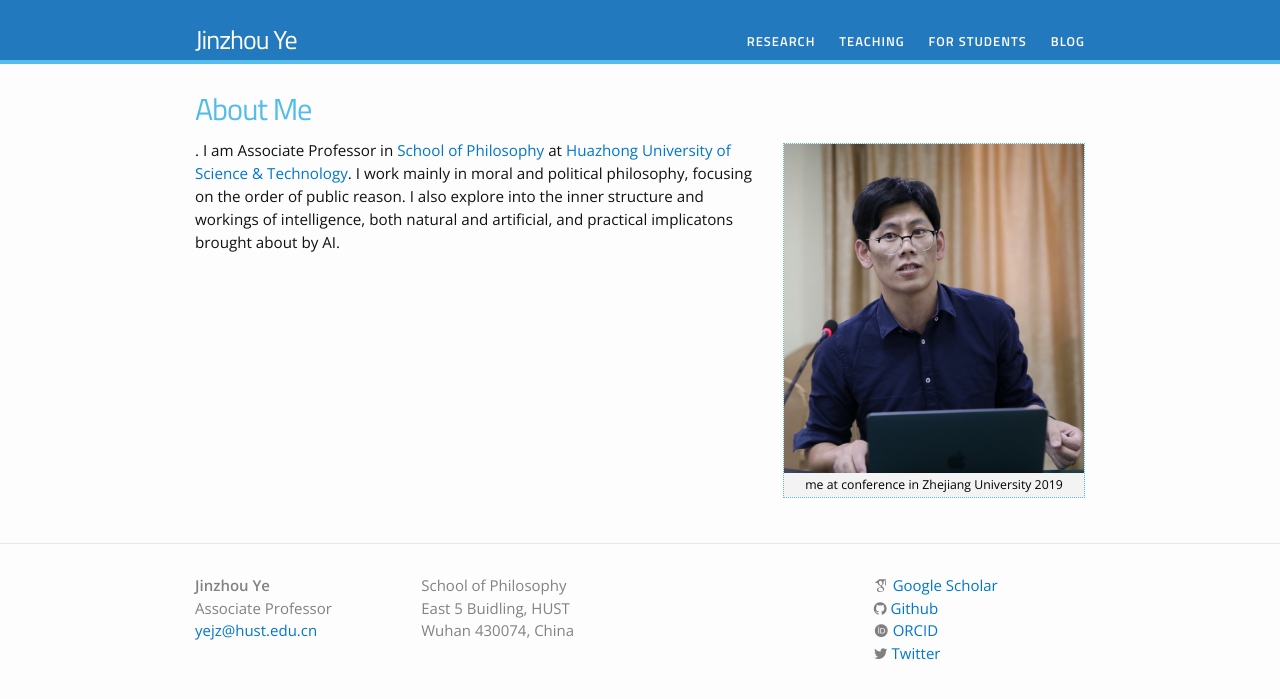
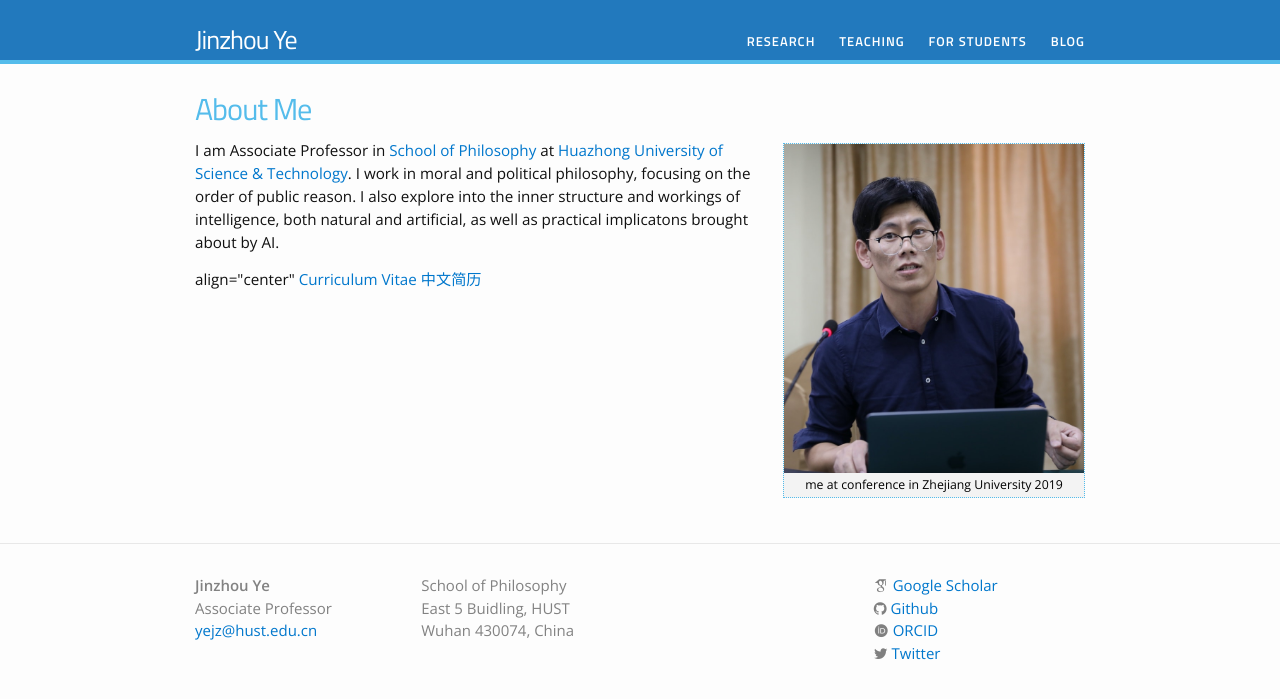
Before and after one commit to yejzh/yejzh.github.io, a Jekyll site: the page built from index.html, in a window 1280 px wide. Shown: the top 699 px of the page. Built offline with Jekyll 4.4.1, drawn with Linux system fonts in a browser that asks for light colours; nearby versions of some CDN libraries; some web fonts are replaced.

Commit message:
Update index.html

```diff
--- a/index.html
+++ b/index.html
@@ -8,9 +8,12 @@ layout: default
 <h1>About Me</h1>
 
 	{% include image.html url="/images/moi@2019.jpg" caption="me at conference in Zhejiang University 2019" width=300 align="right" %}
-	<p>. I am Associate Professor in <a href="http://phil.hust.edu.cn/english/Home.htm" target="_blank">School of Philosophy</a> at <a href="http://english.hust.edu.cn" target="_blank">Huazhong University of Science &amp; Technology</a>.
-	I work mainly in moral and political philosophy, focusing on the order of public reason. I also explore into the inner structure and workings of intelligence, both natural and artificial, and practical implicatons brought about by AI.</p>
-
+	<p>I am Associate Professor in <a href="http://phil.hust.edu.cn/english/Home.htm" target="_blank">School of Philosophy</a> at <a href="http://english.hust.edu.cn" target="_blank">Huazhong University of Science &amp; Technology</a>.
+	I work in moral and political philosophy, focusing on the order of public reason. I also explore into the inner structure and workings of intelligence, both natural and artificial, as well as practical implicatons brought about by AI.</p>
+<p></p>
 <p></p>
 
+<p> align="center" <a href="/docs/yejz-cv.pdf" target="_blank">Curriculum Vitae</a>  <a href="/docs/yejz-cv_cn.pdf" target="_blank">中文简历</a>
+</p>
+
 </div>
```
